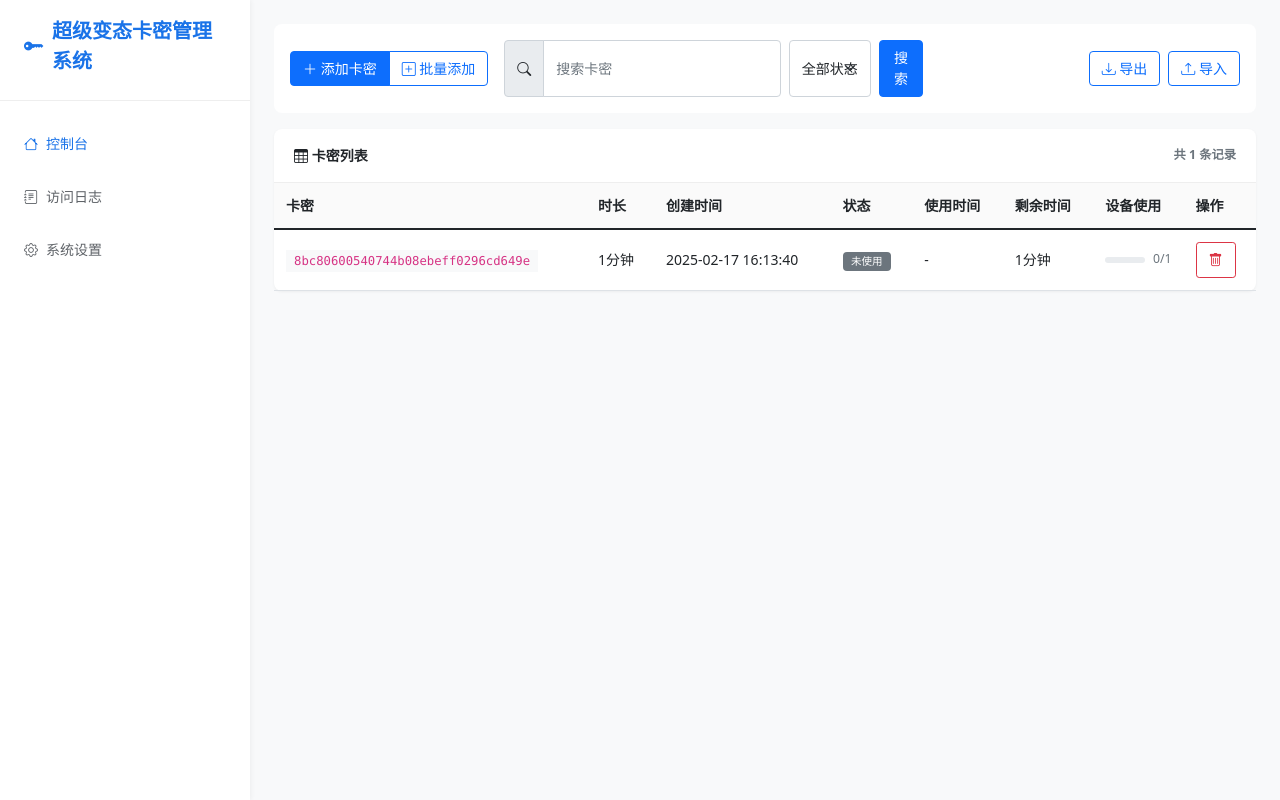
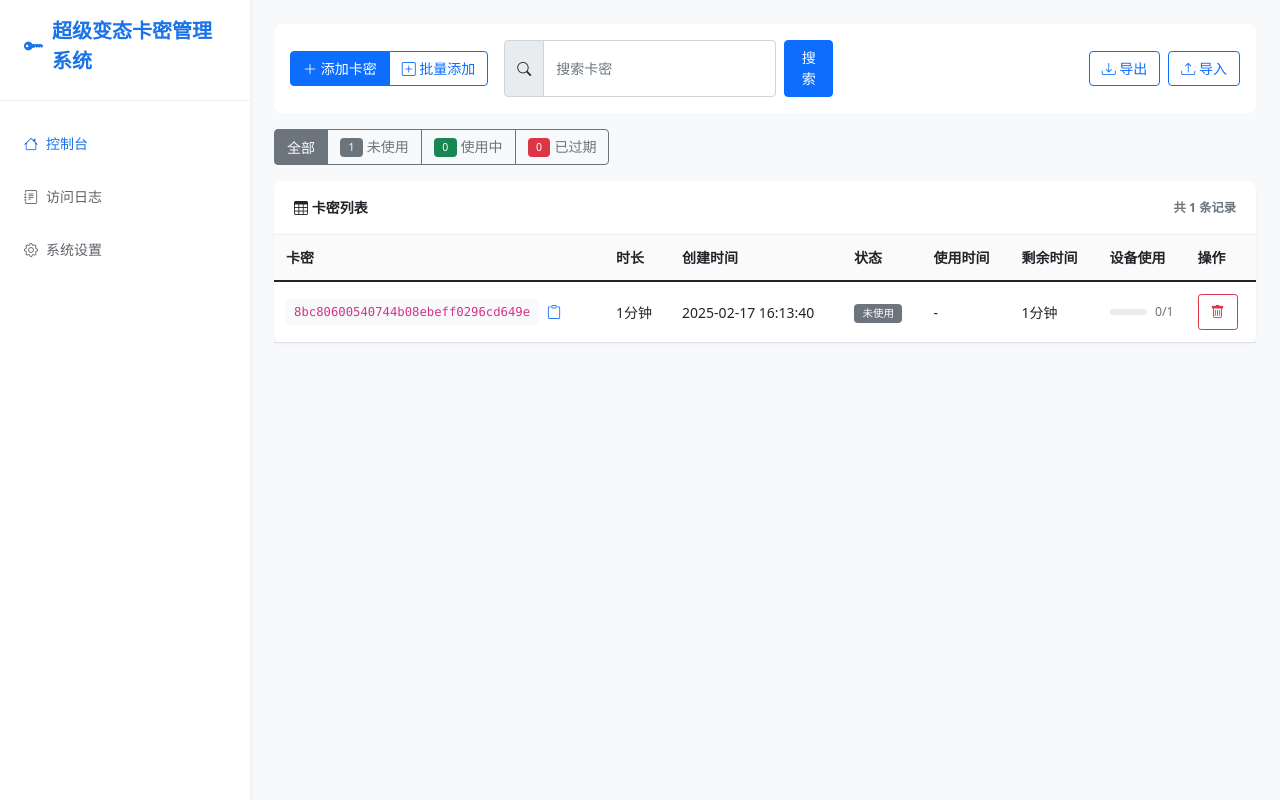
Before and after one commit to xzz0081/Minimalist-card-secret-management-system, a Flask app: page / in a window 1280 px wide. Run offline with Flask 3, Linux system fonts and the light colour scheme; data comes from the database, SQL or seed files in the repository; both versions use the stored data as it was after the commit; some libraries are stand-ins or nearby versions.

Commit message:
优化使用界面

```diff
--- a/app.py
+++ b/app.py
@@ -337,11 +337,30 @@ def index():
         status = request.args.get('status')
         search = request.args.get('search', '').strip()
 
+        # 获取各状态的卡密数量
+        current_time = datetime.now()
+        unused_count = Card.query.filter_by(is_used=False).count()
+
+        # 使用中的卡密数量
+        used_cards = Card.query.filter(
+            Card.is_used == True,
+            Card.used_at != None
+        ).all()
+        used_count = sum(
+            1 for card in used_cards
+            if card.used_at + timedelta(minutes=card.minutes) > current_time
+        )
+
+        # 已过期的卡密数量
+        expired_count = sum(
+            1 for card in used_cards
+            if card.used_at + timedelta(minutes=card.minutes) <= current_time
+        )
+
         # 构建查询
         query = Card.query
 
         # 应用过滤条件
-        current_time = datetime.now()
         if status:
             if status == 'unused':
                 query = query.filter_by(is_used=False)
@@ -388,6 +407,9 @@ def index():
                              pagination=pagination,
                              status=status,
                              search=search,
+                             unused_count=unused_count,
+                             used_count=used_count,
+                             expired_count=expired_count,
                              settings=settings.settings)
     except Exception as e:
         logger.error(f"访问首页出错: {str(e)}", exc_info=True)
@@ -396,6 +418,9 @@ def index():
                              pagination=None,
                              status=status,
                              search=search,
+                             unused_count=0,
+                             used_count=0,
+                             expired_count=0,
                              error="获取卡密列表失败",
                              settings=settings.settings)
 
--- a/templates/index.html
+++ b/templates/index.html
@@ -14,17 +14,12 @@
         </div>
     </div>
     <div class="toolbar-item flex-grow-1">
-        <form action="{{ url_for('index') }}" method="GET" class="d-flex gap-2">
+        <form action="{{ url_for('index') }}" method="GET" class="d-flex gap-2" id="searchForm">
             <div class="input-group">
                 <span class="input-group-text"><i class="bi bi-search"></i></span>
                 <input type="text" class="form-control" name="search" placeholder="搜索卡密" value="{{ search }}">
             </div>
-            <select class="form-select" name="status" style="width: auto;">
-                <option value="">全部状态</option>
-                <option value="unused" {% if status == 'unused' %}selected{% endif %}>未使用</option>
-                <option value="used" {% if status == 'used' %}selected{% endif %}>使用中</option>
-                <option value="expired" {% if status == 'expired' %}selected{% endif %}>已过期</option>
-            </select>
+            <input type="hidden" name="status" id="statusFilter" value="{{ status }}">
             <button type="submit" class="btn btn-primary">搜索</button>
         </form>
     </div>
@@ -34,6 +29,24 @@
         </a>
         <button type="button" class="btn btn-outline-primary" data-bs-toggle="modal" data-bs-target="#importCardsModal">
             <i class="bi bi-upload"></i> 导入
+        </button>
+    </div>
+</div>
+
+<!-- 状态筛选器 -->
+<div class="status-filter mb-3">
+    <div class="btn-group">
+        <button type="button" class="btn btn-outline-secondary {% if not status %}active{% endif %}" onclick="filterStatus('')">
+            全部
+        </button>
+        <button type="button" class="btn btn-outline-secondary {% if status == 'unused' %}active{% endif %}" onclick="filterStatus('unused')">
+            <span class="badge bg-secondary me-1">{{ unused_count }}</span>未使用
+        </button>
+        <button type="button" class="btn btn-outline-secondary {% if status == 'used' %}active{% endif %}" onclick="filterStatus('used')">
+            <span class="badge bg-success me-1">{{ used_count }}</span>使用中
+        </button>
+        <button type="button" class="btn btn-outline-secondary {% if status == 'expired' %}active{% endif %}" onclick="filterStatus('expired')">
+            <span class="badge bg-danger me-1">{{ expired_count }}</span>已过期
         </button>
     </div>
 </div>
@@ -62,7 +75,14 @@
                 {% if cards %}
                     {% for card in cards %}
                     <tr>
-                        <td><code class="bg-light px-2 py-1">{{ card.card_key }}</code></td>
+                        <td>
+                            <div class="d-flex align-items-center gap-2">
+                                <code class="bg-light px-2 py-1">{{ card.card_key }}</code>
+                                <button type="button" class="btn btn-sm btn-link p-0" onclick="copyToClipboard('{{ card.card_key }}')" title="复制卡密">
+                                    <i class="bi bi-clipboard"></i>
+                                </button>
+                            </div>
+                        </td>
                         <td>{{ card.minutes }}分钟</td>
                         <td>{{ card.created_at.strftime('%Y-%m-%d %H:%M:%S') }}</td>
                         <td>
@@ -301,12 +321,43 @@
         });
     }
 
+    function filterStatus(status) {
+        document.getElementById('statusFilter').value = status;
+        document.getElementById('searchForm').submit();
+    }
+
     function copyToClipboard(text) {
         navigator.clipboard.writeText(text).then(() => {
-            showToast('卡密已复制到剪贴板');
+            // 创建一个临时的toast提示
+            const toast = document.createElement('div');
+            toast.className = 'toast align-items-center text-white bg-success border-0 position-fixed bottom-0 end-0 m-3';
+            toast.setAttribute('role', 'alert');
+            toast.setAttribute('aria-live', 'assertive');
+            toast.setAttribute('aria-atomic', 'true');
+            toast.innerHTML = `
+                <div class="d-flex">
+                    <div class="toast-body">
+                        卡密已复制到剪贴板
+                    </div>
+                    <button type="button" class="btn-close btn-close-white me-2 m-auto" data-bs-dismiss="toast"></button>
+                </div>
+            `;
+            document.body.appendChild(toast);
+
+            const bsToast = new bootstrap.Toast(toast, {
+                animation: true,
+                autohide: true,
+                delay: 2000
+            });
+            bsToast.show();
+
+            // 监听隐藏事件，移除DOM元素
+            toast.addEventListener('hidden.bs.toast', () => {
+                document.body.removeChild(toast);
+            });
         }).catch(err => {
             console.error('复制失败:', err);
-            showToast('复制失败，请手动复制');
+            alert('复制失败，请手动复制');
         });
     }
 
```
Also changed, not shown: instance/cards.db.
